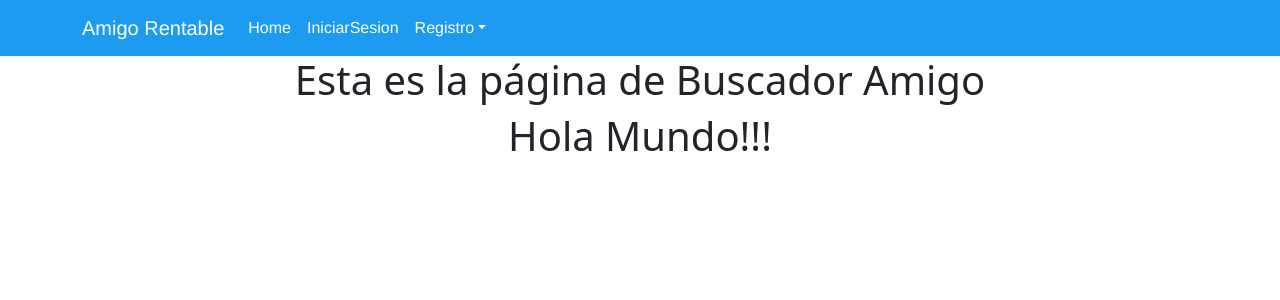
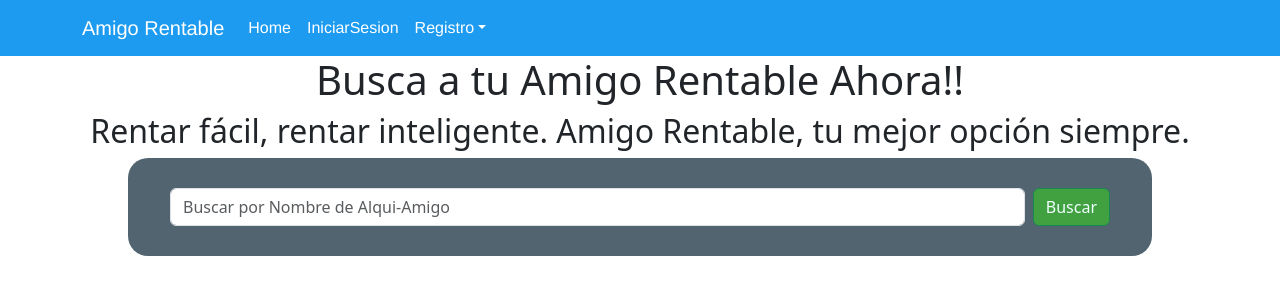
Before and after one commit to Emanuelpc/AppRentarAmigos, a React (Create React App) app in the folder cliente/: page /BuscadorAmigo in a window 1280 px wide. Shown: the top 300 px of the page. Built offline with nearby package versions, Linux system fonts and the light colour scheme.

Commit message:
Se agrego un buscador en la Pagina Buscar Amigo y Modificacion en el Navbar

```diff
--- /dev/null
+++ b/cliente/src/BuscadorAmigo.css
@@ -0,0 +1,7 @@
+.EsloganBuscador{
+    padding: 30px;
+    border-radius: 20px;
+    border: 20px;
+    margin: 0 auto; /* Centrar el div horizontalmente */
+    max-width: 80%; /* Establecer un ancho máximo para el div */
+}
--- a/cliente/src/BuscadorAmigo.jsx
+++ b/cliente/src/BuscadorAmigo.jsx
@@ -1,11 +1,15 @@
+import Buscador from "./Componentes/Buscador";
 import Navbar from "./Componentes/Navbar"
 
 function RegistrarDatosAmigo() {
     return (
       <div>
         <Navbar/>
-        <h1>Esta es la página de Buscador Amigo</h1>
-        <h1>Hola Mundo!!!</h1>
+        <div className="EsloganBuscador">
+        <h1>Busca a tu Amigo Rentable Ahora!! </h1>
+        <h2>Rentar fácil, rentar inteligente. Amigo Rentable, tu mejor opción siempre.</h2>
+        </div>
+        <Buscador/>
 
 
 
--- /dev/null
+++ b/cliente/src/Componentes/Buscador.css
@@ -0,0 +1,16 @@
+.ColorFondoDivBuscador{
+    background-color: #536471;
+    padding: 30px;
+    border-radius: 20px;
+    border: 20px;
+    margin: 0 auto; /* Centrar el div horizontalmente */
+    max-width: 80%; /* Establecer un ancho máximo para el div */
+}
+.btnBuscar{
+    background-color: rgb(65, 161, 65) !important;
+    color: azure !important;
+}
+.btnBuscar:hover{
+    background-color: rgb(20, 98, 20) !important;
+    color: azure !important;
+}
--- /dev/null
+++ b/cliente/src/Componentes/Buscador.jsx
@@ -0,0 +1,23 @@
+import Form from 'react-bootstrap/Form';
+import Button from 'react-bootstrap/Button';
+import Container from 'react-bootstrap/esm/Container';
+import './Buscador.css';
+function Buscador() {
+    return (
+        <div className='ColorFondoDivBuscador'>
+        <Container>
+        <Form className="d-flex">
+            <Form.Control
+              type="Search"
+              placeholder="Buscar por Nombre de Alqui-Amigo"
+              className="me-2"
+              aria-label="Buscar por Nombre de Alqui-Amigo"
+            />
+            <Button variant="outline-success" className='btnBuscar'>Buscar</Button>
+          </Form>
+        </Container>
+        </div>
+    );
+}
+
+export default Buscador;
--- a/cliente/src/Componentes/Navbar.jsx
+++ b/cliente/src/Componentes/Navbar.jsx
@@ -3,13 +3,13 @@ import Nav from 'react-bootstrap/Nav';
 import Navbar from 'react-bootstrap/Navbar';
 import NavDropdown from 'react-bootstrap/NavDropdown';
 import './Navbar.css';
-function BasicExample() {
+function BasicNavbar() {
   return (
     <Navbar expand="lg" className="custom-navbar">
-      <Container>
+      <Container >
         <Navbar.Brand href="#home" className="brand-text">Amigo Rentable</Navbar.Brand>
         <Navbar.Toggle aria-controls="basic-navbar-nav" />
-        <Navbar.Collapse id="basic-navbar-nav">
+        <Navbar.Collapse id="basic-navbar-nav" className="justify-content-end">
           <Nav className="me-auto">
             <Nav.Link href="#home" className="nav-link">Home</Nav.Link>
             <Nav.Link href="#link" className="nav-link">IniciarSesion</Nav.Link>
@@ -24,4 +24,4 @@ function BasicExample() {
   );
 }
 
-export default BasicExample;
+export default BasicNavbar;
```
Also changed, not shown: cliente/public/logo192.png (added).
